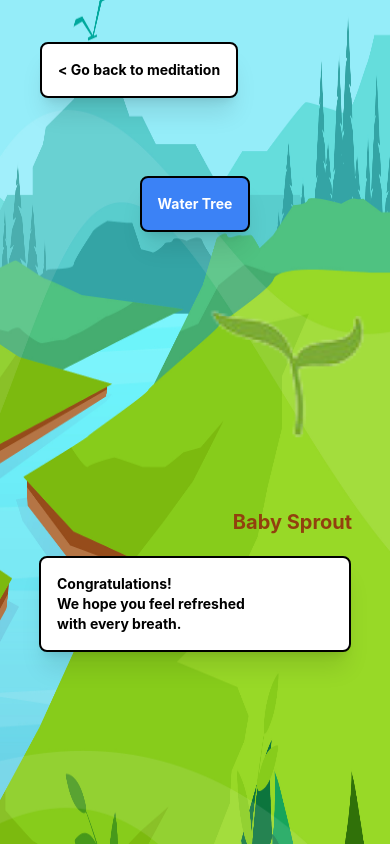
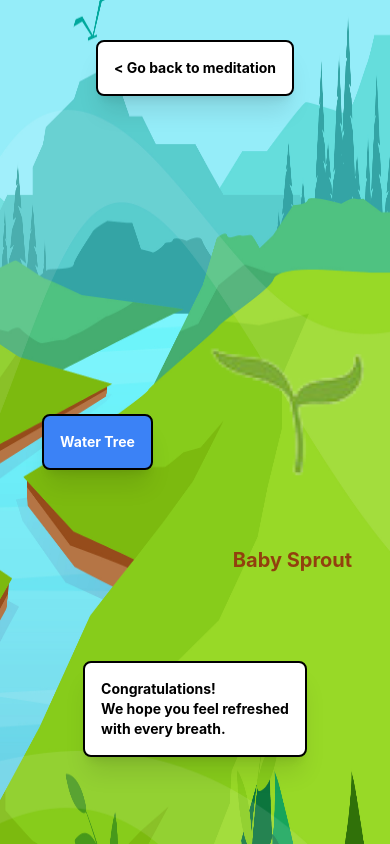
Before and after one commit to qvd808/journey-hack, a React (Create React App) app: page /watering in a window 390 px wide. Built offline with nearby package versions, Linux system fonts and the light colour scheme.

Commit message:
Update UI for more responsive

```diff
--- a/src/screen/WateringPage.js
+++ b/src/screen/WateringPage.js
@@ -54,89 +54,64 @@ const WateringPage = () => {
   var str = "< Go back to meditation";
 
   return (
-    <div className="WateringPage overflow-hidden">
-      <img className="h-screen w-full relative" src={WaterBackground}></img>
-
-      <div className="absolute top-[5vh] flex flex-col w-full">
+    <div className="">
+      <img className="absolute h-screen w-full" src={WaterBackground}></img>
+      <div className="absolute top-0 left-0 right-0 bottom-0 flex justify-center items-center md:relative md:flex-col">
         <div
-          className="self-start ml-10 font-bold text-black border-2 border-black rounded-lg shadow-xl p-4 bg-white text-sm md:text-md"
+          className="md:relative md:left-10 my-10 self-start font-bold text-black border-2 border-black rounded-lg shadow-xl p-4 bg-white text-sm md:text-md"
           onClick={moveToMeditationPage}
         >
           {str}
         </div>
-        <div className="grid grid-rows-2">
-          <div className="row-span-6 self-start">
-            {showAnimation && (
-              <div className="absolute flex flex-row w-full justify-start md:justify-center">
+        <div className="absolute md:relative md:flex md:flex-row-reverse md:justify-around md:w-3/4">
+          <div className="grid grid-cols-2 items-center">
+            {showAnimation ? (
+              <div className="relative left-20 flex flex-row w-full justify-start ">
                 {" "}
                 {/* Adjust these values */}
                 <div
                   ref={container}
                   id="animation-container "
-                  className="w-64 h-64 md:ml-[10%]"
-                  style={{ transform: "scaleX(1)" }}
+                  className="w-64 h-64 md:ml-[10%] overflow-hidden md:w-72 md:h-72"
+                  style={{ transform: "scaleX(1)", zIndex: 1 }}
                 ></div>
               </div>
-            )}
-
-            {showButton ? (
-              indexTree === 6 ? (
-                <div
+            ) : (
+              <span
                 className="flex w-full justify-center md:ml-[10%]"
                 onClick={growTree}
               >
+                {indexTree === 6 ? (
                   <button
                     className="font-bold text-white text-center border-2 border-black rounded-lg shadow-xl p-4 bg-rose-700 self-center mt-[20%] text-sm md:text-md"
                     onClick={growTree}
+                    style={{ display: showButton ? "flex" : "none" }}
                   >
                     Rebirth Tree
                   </button>
-                </div>
                 ) : (
-                <div
-                  className="flex w-full justify-center md:ml-[10%]"
-                  onClick={growTree}
-                >
                   <button
                     className="font-bold text-white text-center border-2 border-black rounded-lg shadow-xl p-4  bg-blue-500 self-start mt-[20%] text-sm md:text-md "
                     onClick={growTree}
+                    style={{ display: showButton ? "flex" : "none" }}
                   >
                     Water Tree
                   </button>
-                </div>
-              )
-            ) : (
-              <div
-                className="invisible font-bold text-white border-2 border-black rounded-lg shadow-xl p-4 bg-blue-500 self-center mt-[20%] text-sm md:text-md"
-                onClick={growTree}
-              >
-                <button onClick={growTree}>{`Water Tree`}</button>
-              </div>
                 )}
-            <div className="grid grid-cols-2">
-              <div>
-                {" "}
-                <div className="hidden md:block row-span-1">
-                  <div className="font-bold text-black border-2 border-black rounded-lg shadow-xl p-4 bg-white self-center mx-[10%] mt-[5%] text-sm md:text-md md:mb-10">
-                    <h1>Congratulations!</h1>
-                    <h1>We hope you feel refreshed</h1>
-                    <h1>with every breath.</h1>
-                  </div>
-                </div>
-              </div>
-              <div>
-                {/* Keep the tree image at its original position */}
-                <div className="grid grid-rows-2 w-full justify-center">
-                  <img className="row-span-2 w-52" src={treeImagePath}></img>
-                  <p className="row-span-1 font-bold text-amber-800 text-center text-xl text-sm md:text-lg">
+              </span>
+            )}
+            <div className="relative grid grid-rows-2 w-full justify-center ">
+              <img
+                className="row-span-2 w-56 md:w-72"
+                src={treeImagePath}
+              ></img>
+              <p className="row-span-1 font-bold text-amber-800 text-center text-xl md:text-lg">
                 {treeName[indexTree]}
               </p>
             </div>
           </div>
-            </div>
-          </div>
-          <div className="block md:hidden row-span-1">
-            <div className="font-bold text-black border-2 border-black rounded-lg shadow-xl p-4 bg-white self-center mx-[10%] mt-[5%] text-sm md:text-md md:mb-10">
+          <div className="absolute left-0 right-0 bottom-[-60%] flex justify-center items-center md:relative">
+            <div className="font-bold text-black border-2 border-black rounded-lg shadow-xl p-4 bg-white self-center mx-[10%] mt-[5%] text-sm md:text-xl md:mb-10">
               <h1>Congratulations!</h1>
               <h1>We hope you feel refreshed</h1>
               <h1>with every breath.</h1>
```
Lines whose indentation alone changed are shown as unchanged.
